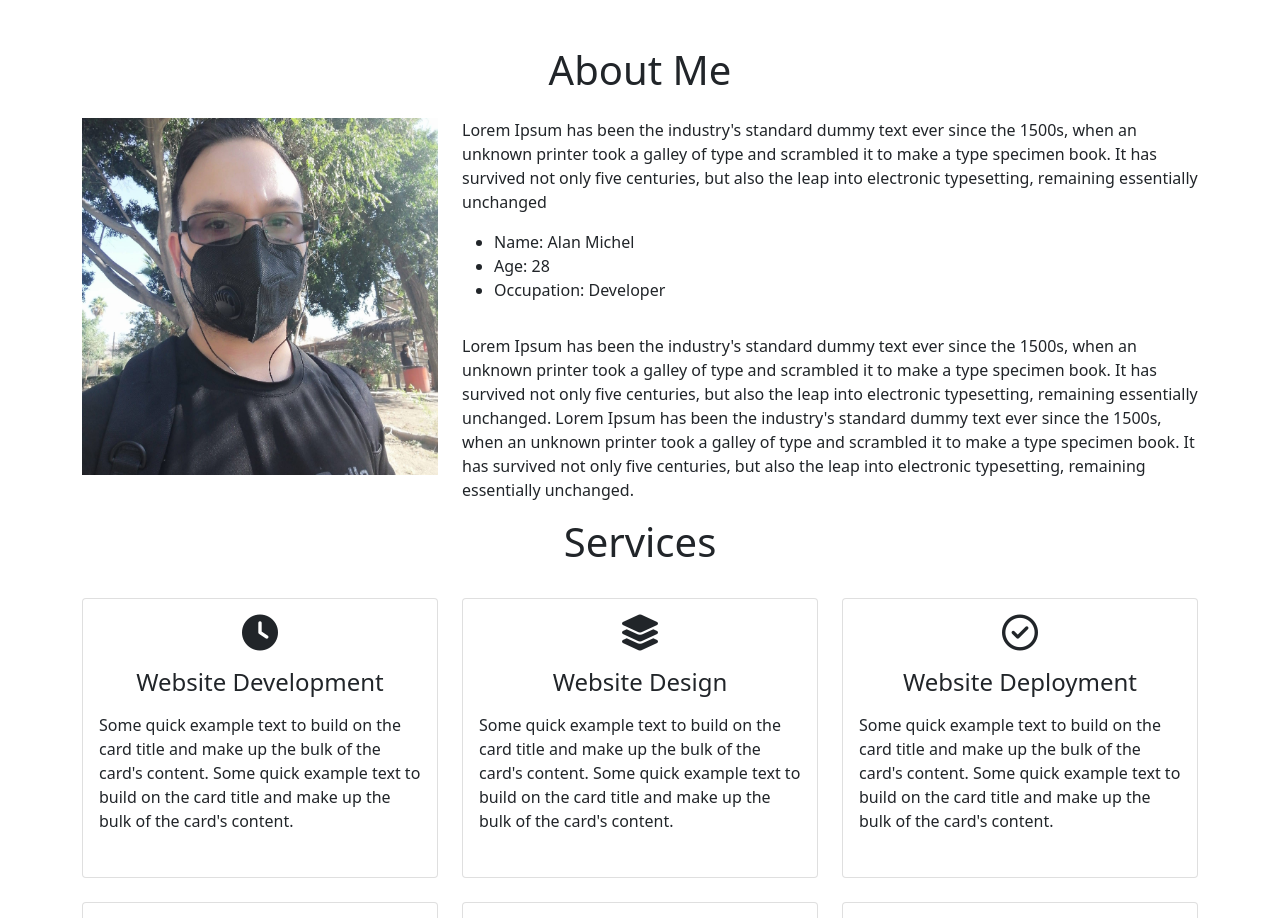
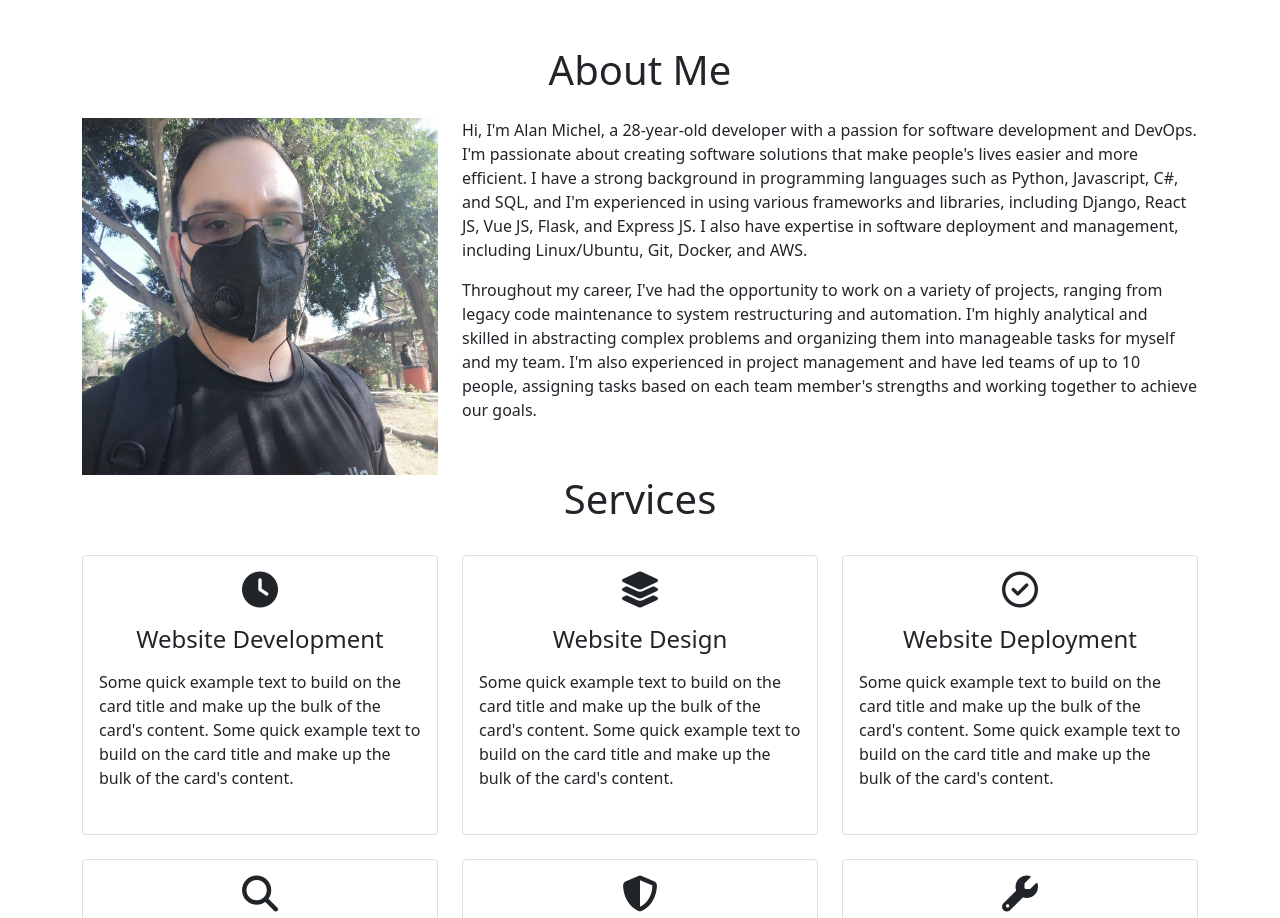
Before and after one commit to Almlett/almlett.github.io, a plain HTML site: page index.html in a window 1280 px wide. Shown: the part 802-1720 px from the top of the page. Drawn offline with nearby package versions, Linux system fonts and the light colour scheme.

Commit message:
Update index.html

```diff
--- a/index.html
+++ b/index.html
@@ -59,24 +59,8 @@
                 </div>
 
                 <div class="col-lg-8">
-                    <p> Lorem Ipsum has been the industry's standard dummy text ever since the 1500s, when an unknown printer took a galley of type and scrambled it to make a type specimen book. It has survived not only five centuries, but also the leap into electronic typesetting, remaining essentially unchanged
-
-                    </p>
-                    <div class="row mt-3">
-                        <div class="col-md-6">
-                            <ul>
-                                <li>Name: Alan Michel</li>
-                                <li>Age: 28</li>
-                                <li>Occupation: Developer</li>
-
-                            </ul>
-                        </div>
-                    </div>
-                    <div class="row mt-3">
-                        <p> Lorem Ipsum has been the industry's standard dummy text ever since the 1500s, when an unknown printer took a galley of type and scrambled it to make a type specimen book. It has survived not only five centuries, but also the leap into electronic typesetting, remaining essentially unchanged.
-                            Lorem Ipsum has been the industry's standard dummy text ever since the 1500s, when an unknown printer took a galley of type and scrambled it to make a type specimen book. It has survived not only five centuries, but also the leap into electronic typesetting, remaining essentially unchanged.
-                        </p>
-                    </div>
+                    <p>Hi, I'm Alan Michel, a 28-year-old developer with a passion for software development and DevOps. I'm passionate about creating software solutions that make people's lives easier and more efficient. I have a strong background in programming languages such as Python, Javascript, C#, and SQL, and I'm experienced in using various frameworks and libraries, including Django, React JS, Vue JS, Flask, and Express JS. I also have expertise in software deployment and management, including Linux/Ubuntu, Git, Docker, and AWS.</p>
+                    <p>Throughout my career, I've had the opportunity to work on a variety of projects, ranging from legacy code maintenance to system restructuring and automation. I'm highly analytical and skilled in abstracting complex problems and organizing them into manageable tasks for myself and my team. I'm also experienced in project management and have led teams of up to 10 people, assigning tasks based on each team member's strengths and working together to achieve our goals.</p>
                 </div>
             </div>
     </section>
```
